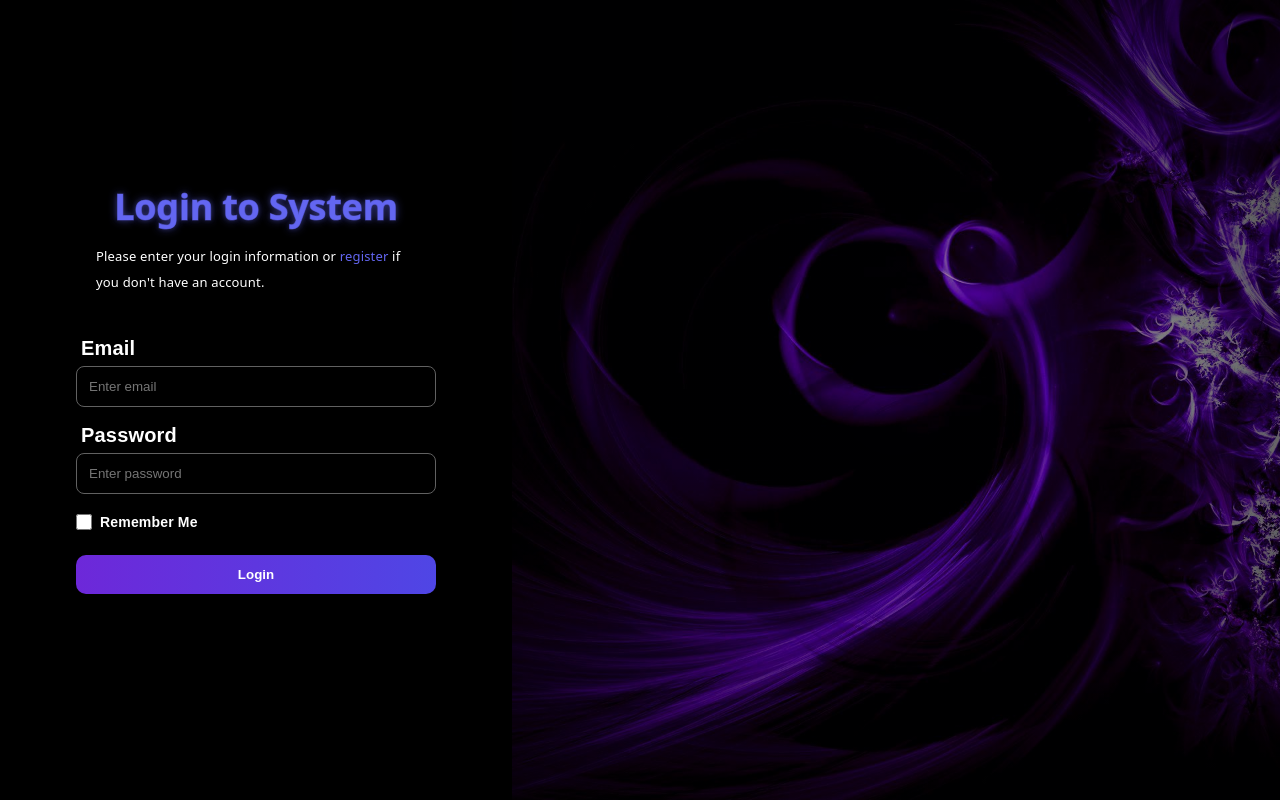
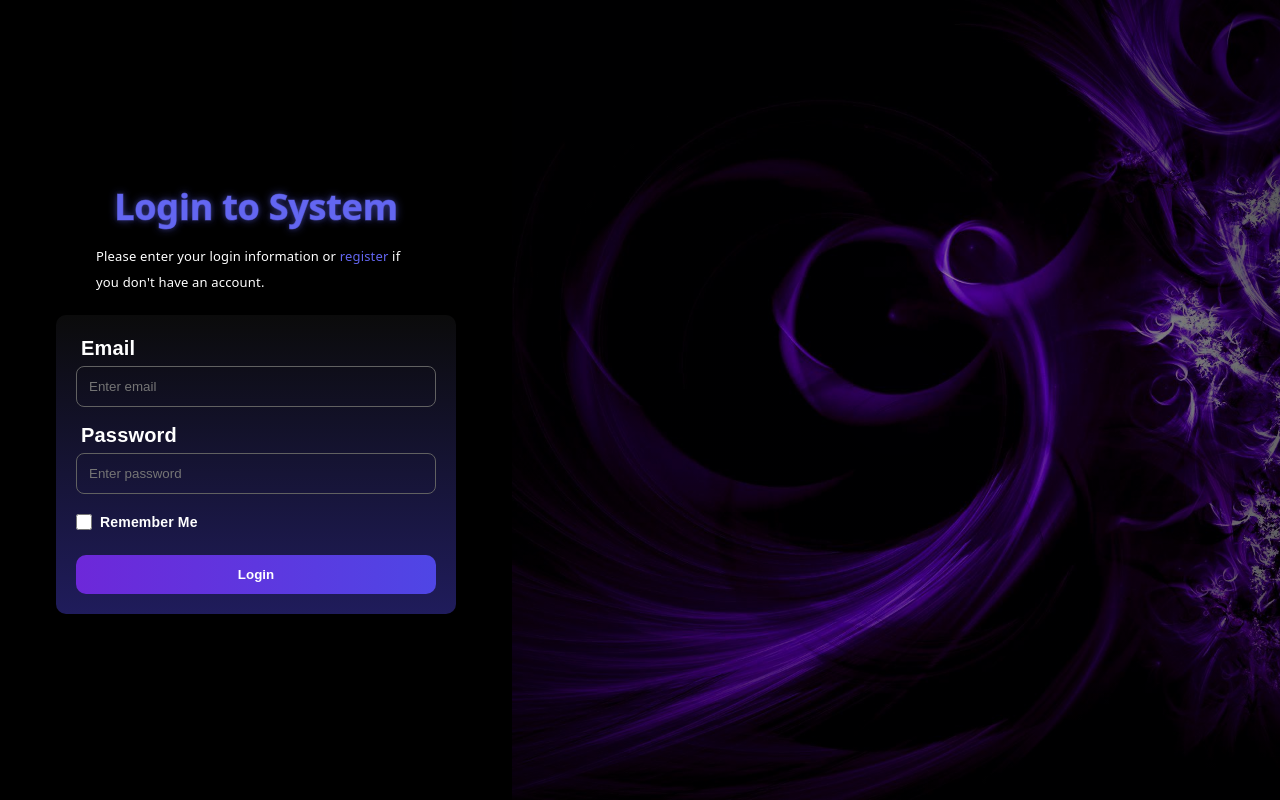
Before and after one commit to Nadimali007/Task-Management-Dashboard, a React (Vite) app: page / in a window 1280 px wide. Built offline with nearby package versions, Linux system fonts and the light colour scheme.

Commit message:
change background

```diff
--- a/src/App.css
+++ b/src/App.css
@@ -97,15 +97,10 @@ form {
   width: 100%;
   padding: 20px;
   border-radius: 10px;
-  form {
-  display: flex;
-  flex-direction: column;
-  width: 100%;
-  padding: 20px;
+  background: linear-gradient(to bottom, rgb(11, 11, 11),rgba(79, 70, 229, 0.4));
+  box-shadow: 0 4px 6px rgba(0, 0, 0, 0.1);
+}
 
-  background: linear-gradient(to bottom  rgba(79, 70, 229, 1), rgba(14, 165, 233, 1));
-}
-}
 
 .remember-me {
   display: flex;
```
